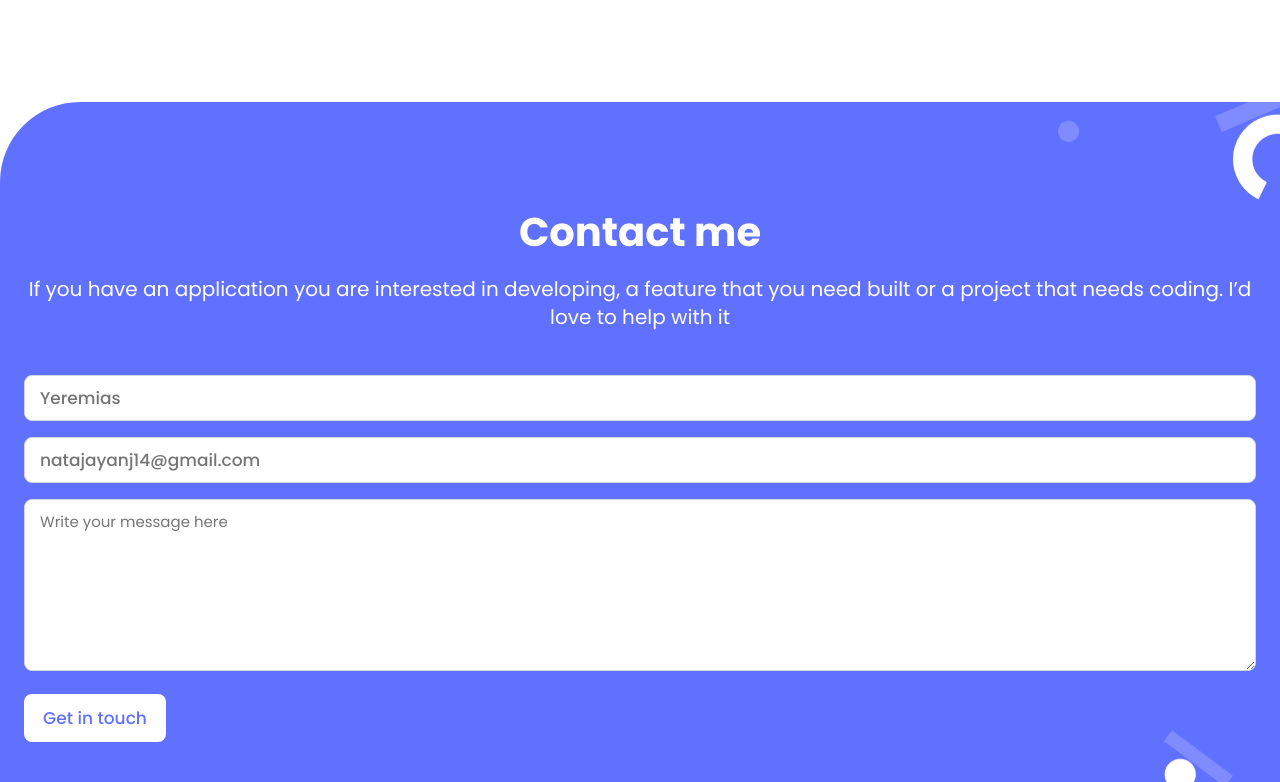
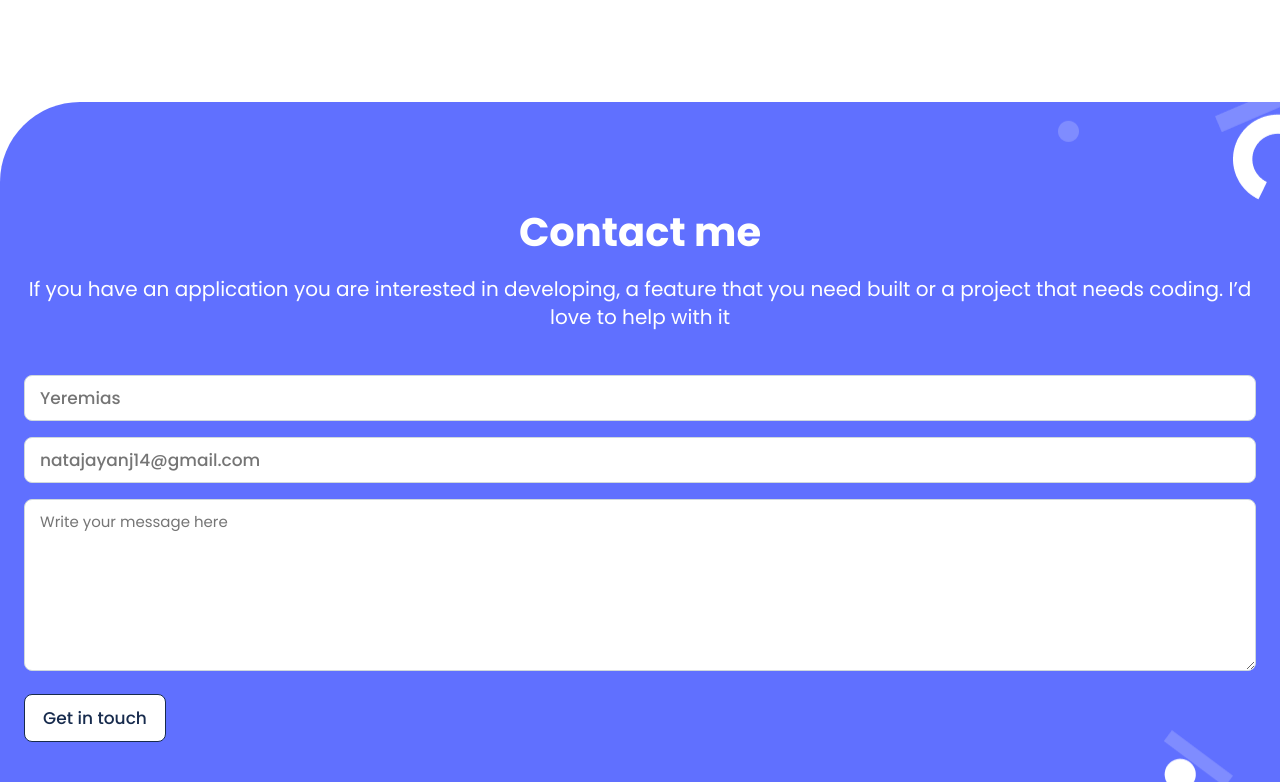
Before and after one commit to uuukiiiyooo/myFirstPortfolio.github.io, a website: page index.html in a window 1280 px wide. In both pictures the pointer is over the button "Get in touch". Shown: the part 6621-7403 px from the top of the page. Drawn offline with Linux system fonts and the light colour scheme.

Commit message:
Add hover style to 'Contact me' form button

```diff
--- a/styles.css
+++ b/styles.css
@@ -470,7 +470,10 @@ body {
         color: #6070FF;
       }
 
-
+      .contactMe button:hover {
+        border: 1px solid #172B4D;
+        color: #172B4D;
+      }
     /*Ends new code*/
 
 
```
